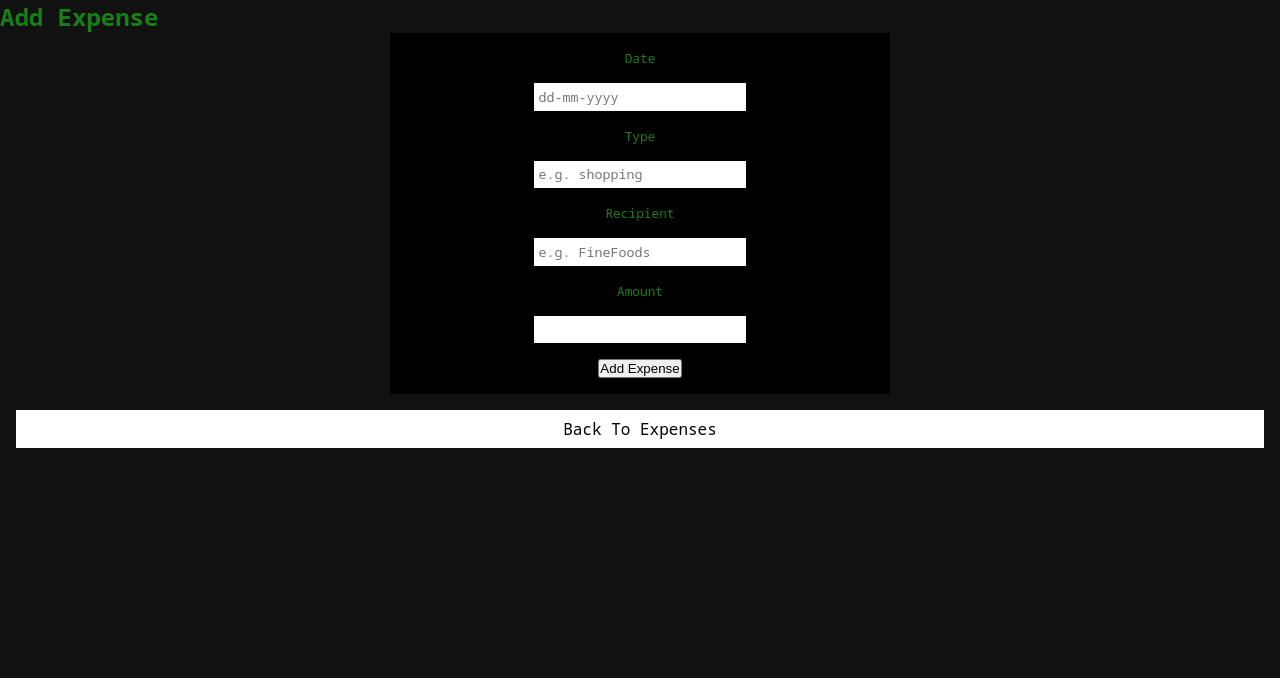
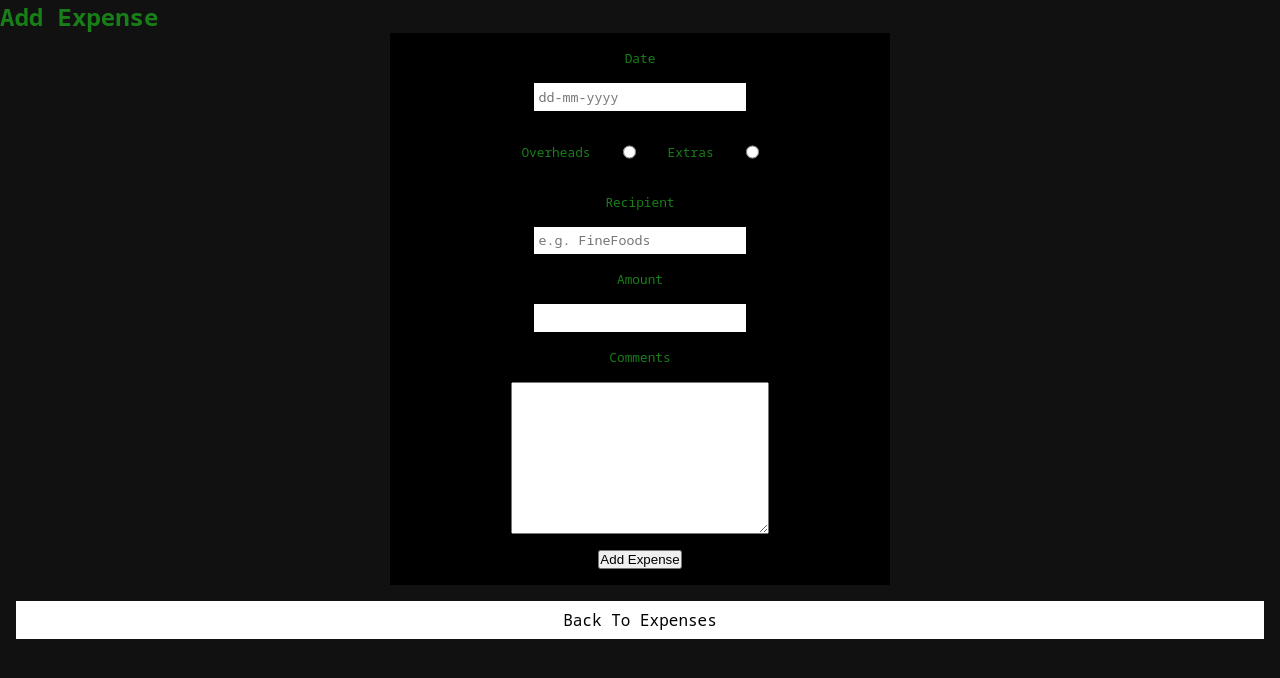
Before and after one commit to Mishalzeera/the-money-manager, a Flask app: page /add_expense in a window 1280 px wide. Shown: the part 80-758 px from the top of the page. Run offline with Flask 2, Linux system fonts and the light colour scheme; some libraries are stand-ins or nearby versions.

Commit message:
Add radio buttons to expense with db connect.

```diff
--- a/app.py
+++ b/app.py
@@ -98,8 +98,6 @@ def login():
 
 @app.route("/profile/<username>")
 def profile(username):
-    # run a function that processes the financial data per usage instance
-    overheads_to_be_paid()
     # get the dictionary from the database in cents
     money_cents = mongo.db.current_month.find_one({"name": session["user"]})
     # iterate through the contents checking types for integers
@@ -191,7 +189,8 @@ def add_expense():
             "date": request.form.get("invoice_date"),
             "type": request.form.get("type"),
             "recipient": request.form.get('recipient'),
-            "amount": amount_to_cents
+            "amount": amount_to_cents,
+            "comments": request.form.get("comments")
         }
         mongo.db.expenses.insert_one(new_expense)
         flash("Expense Added!")
@@ -208,7 +207,8 @@ def edit_expense(expense_id):
             "date": request.form.get("invoice_date"),
             "type": request.form.get("type"),
             "recipient": request.form.get('recipient'),
-            "amount": amount_to_cents
+            "amount": amount_to_cents,
+            "comments": request.form.get("comments")
         }
         mongo.db.expenses.update({"_id": ObjectId(expense_id)}, edited_expense)
         flash("Expense Edited Successfully!")
--- a/templates/add_expense.html
+++ b/templates/add_expense.html
@@ -6,12 +6,19 @@
     <div class="register-card">
         <label for="invoice_date">Date</label>
         <input type="text" name="invoice_date" id="invoice_date" placeholder="dd-mm-yyyy">
-        <label for="type">Type</label>
-        <input type="text" name="type" id="type" placeholder="e.g. shopping" required>
+        <div class="radio-buttons" style="display: flex;">
+            <label for="overheads" style="margin:1rem;">Overheads</label><br>
+            <input type="radio" id="overheads" name="type" value="Overheads" style="margin:1rem;"required>
+            <label for="extras" style="margin:1rem;">Extras</label><br>
+            <input type="radio" id="extras" name="type" value="Extras" style="margin:1rem;"required>
+        </div>
         <label for="recipient">Recipient</label>
-        <input type="text" name="recipient" id="recipient" placeholder="e.g. FineFoods"required>
+        <input type="text" name="recipient" id="recipient" placeholder="e.g. FineFoods" required>
         <label for="amount_spent">Amount</label>
-        <input type="number" name="amount_spent" id="amount_spent" pattern="[0-9]+"  step="0.01" title="Please input numbers only." required>
+        <input type="number" name="amount_spent" id="amount_spent" pattern="[0-9]+" step="0.01"
+            title="Please input numbers only." required>
+            <label for="comments">Comments</label>
+            <textarea name="comments" id="comments" cols="30" rows="10"></textarea>
         <button type="submit">Add Expense</button>
     </div>
 </form>
--- a/templates/add_invoice.html
+++ b/templates/add_invoice.html
@@ -1,6 +1,7 @@
 {% extends "base.html" %}
 {% block content %}
-<h2>Add New Invoice</h2>
+<h2>Add New Invoice/Income</h2>
+<p>If income is not via an invoice, leave the relevant fields blank. Only "amount" is required.</p>
 <form action="{{url_for('add_invoice')}}" method="POST">
       <div class="register-card">
         <label for="invoice_date">Date</label>
@@ -8,7 +9,7 @@
         <label for="invoice_number">Invoice Number</label>
         <input type="text" name="invoice_number" id="invoice_number" placeholder="e.g. INV-4566">
         <label for="invoice_recipient">Invoice Recipient</label>
-        <input type="text" name="invoice_recipient" id="invoice_recipient" required>
+        <input type="text" name="invoice_recipient" id="invoice_recipient" placeholder="e.g. Lux Imports">
         <label for="amount_invoiced">Amount (including tax)</label>
         <input type="number" name="amount_invoiced" id="amount_invoiced" pattern="[0-9]+"  step="0.01" title="Please input numbers only." required>
         <label for="comments">Comments</label>
--- a/templates/delete_invoice.html
+++ /dev/null
@@ -1,6 +0,0 @@
-{% extends "base.html" %}
-{% block content %}
-<h2>Delete Invoice</h2>
-<a href="{{url_for('invoice')}}" class="btn btn-in">Back To Invoices</a>
-
-{% endblock %}
--- a/templates/expenses.html
+++ b/templates/expenses.html
@@ -7,10 +7,11 @@
     <h2>Expenses this month</h2>
     {% for expense in expenses %}
 
-            <p>{{ expense.date }}</p>
+            <p>Added on: {{ expense.date }}</p>
             <p>{{ expense.type }}</p>
             <h2>{{ expense.recipient }}</h2>
-            <h2>{{ expense.amount / 100}}</h2>
+            <h2>EU {{ expense.amount / 100}}</h2>
+            <p>{{ expense.comments }}</p>
 
 
             <form action="{{ url_for('edit_expense', expense_id=expense._id) }}" method="GET">
--- a/templates/profile.html
+++ b/templates/profile.html
@@ -13,7 +13,7 @@
 <p>Total amount spent this month: {{money.spent_this_month}}</p>
 <p>Amount spent on overheads: {{money.spent_on_overheads}}</p>
 <p>Amount spent on extras: {{money.spent_on_extras}}</p>
-<a href="{{url_for('invoice')}}" class="btn btn-in">Manage Invoices</a>
+<a href="{{url_for('invoice')}}" class="btn btn-in">Manage Invoices/Income</a>
 <a href="{{ url_for('expenses')}} "class="btn btn-out">Manage Expenses</a>
 <a href="{{ url_for('wishlist')}}" class="btn btn-wishlist">Wishlist</a>
 <a href="{{ url_for('reward') }}"class="btn btn-reward">Reward</a>
```
Also changed, not shown: NOTES_TO_MYSELF.md (+2 -1 lines), templates/edit_expense.html (+22 -2 lines).
